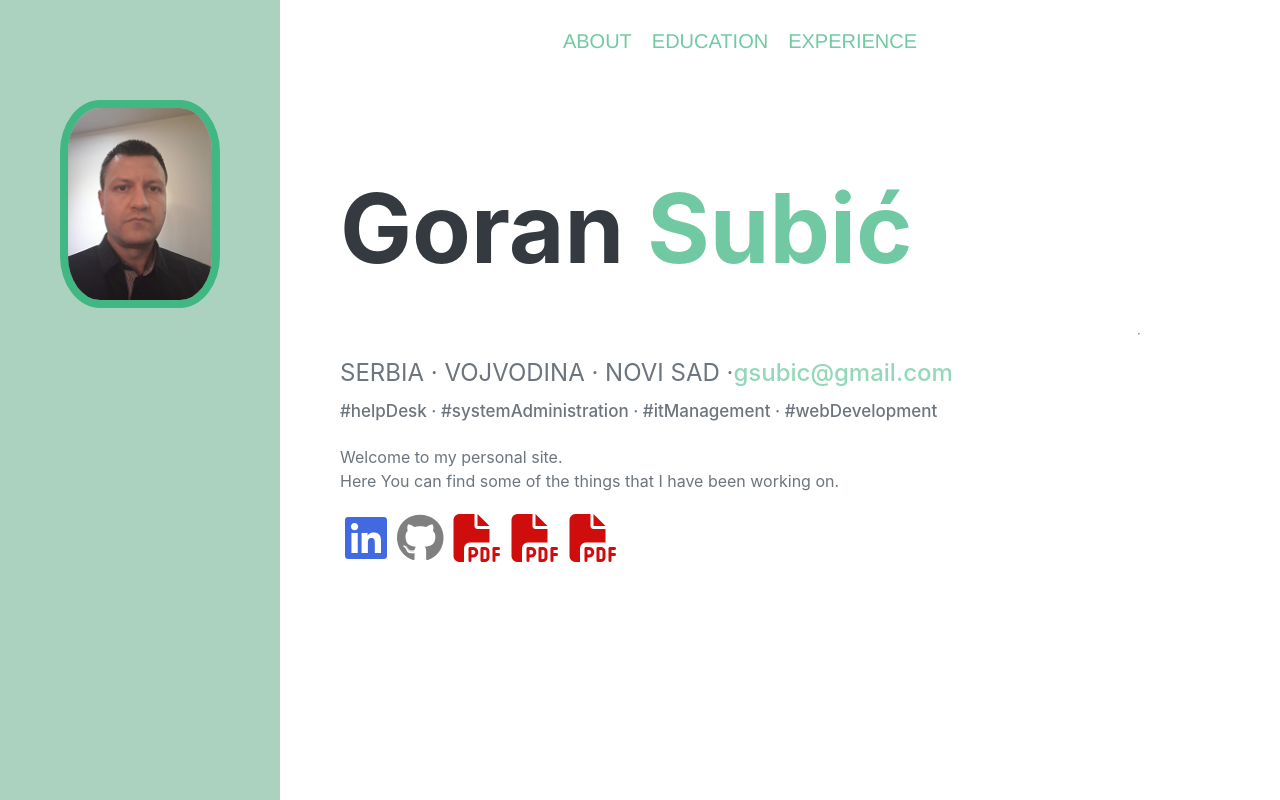
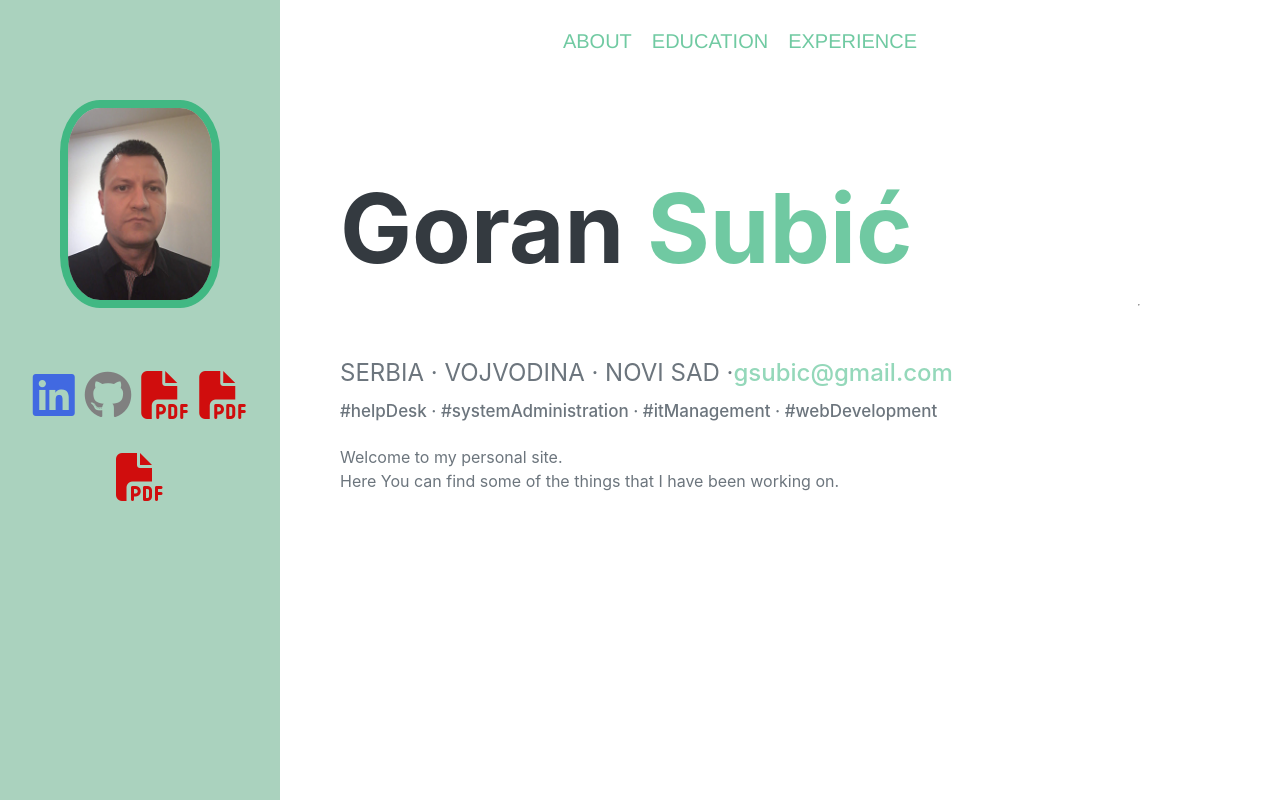
Before and after one commit to GoranSubic/GoranSubic.github.io, a Vue app: page / in a window 1280 px wide. Shown: the top 800 px of the page. Built offline with nearby package versions, Linux system fonts and the light colour scheme.

Commit message:
Added Social template - to About (on small screen) and SideNav (on desktop screen)

```diff
--- a/src/App.vue
+++ b/src/App.vue
@@ -32,7 +32,7 @@
             SideNav,
             About,
             Education,
-            Experience
+            Experience,
         }
     }
 </script>
@@ -60,14 +60,12 @@
 
     #app {
         padding-left: 17rem;
-        /*padding: 20px;*/
         width: 100%;
         font-family: Avenir, Helvetica, Arial, sans-serif;
         -webkit-font-smoothing: antialiased;
         -moz-osx-font-smoothing: grayscale;
         text-align: center;
         color: #2c3e50;
-        /*margin: 60px;*/
     }
 
     #main {
@@ -75,7 +73,6 @@
         float: left;
         padding: 20px;
         width: 70%;
-        /*margin-left: 200px;*/
     }
 
     /* The side navigation menu */
@@ -122,6 +119,23 @@
             width: 70%;
             height: auto;
         }
+
+        #mysidenav #social-data {
+            display: none;
+        }
+
+        #about-data #social-data {
+            display: block;
+        }
+
+        #about-data .social-icons {
+            float: left;
+            width: 100%;
+        }
+
+        #about-data .social-icons > a {
+            margin: 5px;
+        }
     }
 
     h2 {
@@ -152,13 +166,8 @@
         padding-bottom: 5rem;
         max-width: 75rem;
         min-height: 70vh;
-        /*min-height: 75rem;*/
         width: 100%;
     }
-
-    /*.resume-section {
-        min-height: 550px;
-    }*/
 
     @media (min-width: 992px) {
         section.resume-section {
@@ -218,7 +227,7 @@
         font-weight: 500;
     }
 
-    .subheading-roles {
+    .subheading-roles, .job-name-link {
         font-size: 17px;
         font-weight: 500;
         float: left;
--- a/src/views/About.vue
+++ b/src/views/About.vue
@@ -16,42 +16,8 @@
                     <p>Welcome to my personal site. </p>
                     <p>Here You can find some of the things that I have been working on.</p>
                 </div>
-                <div class="social-icons">
-                    <a class="tooltip" href="https://www.linkedin.com/in/goran-subic" target="_blank">
-                        <span style="font-size: 3em; color: royalblue;">
-                            <i class="fab fa-linkedin"></i>
-                        </span>
-                        <span class="tooltiptext">LinkedIn Profile</span>
-                    </a>
-
-                    <a class="tooltip" href="https://github.com/goransubic" target="_blank">
-                        <span style="font-size: 3em; color: grey;">
-                            <i class="fab fa-github"></i>
-                        </span>
-                        <span class="tooltiptext">GitHub</span>
-                    </a>
-
-                    <a class="tooltip" href="pdf/Goran_Subic_CV_eng.pdf" target="_blank">
-                        <span style="font-size: 3em;color: #d00d0d;">
-                            <i class="fas fa-file-pdf"></i>
-                        </span>
-                        <span class="tooltiptext">CV - eng</span>
-                    </a>
-
-                    <a class="tooltip" href="pdf/Goran_Subic_CV_srb.pdf" target="_blank">
-                        <span style="font-size: 3em;color: #d00d0d;">
-                            <i class="fas fa-file-pdf"></i>
-                        </span>
-                        <span class="tooltiptext">CV - srb</span>
-                    </a>
-
-                    <a class="tooltip" href="pdf/LetterOfRec_Smart_PHP.pdf" target="_blank">
-                        <span style="font-size: 3em;color: #d00d0d;">
-                            <i class="fas fa-file-pdf"></i>
-                        </span>
-                        <span class="tooltiptext">Smart DOO - Letter of Recommendation</span>
-                    </a>
-
+                <div id="social-data">
+                    <Social msgSocial="Social and profile documents on about small screen" />
                 </div>
             </div>
             <hr class="m-0">
@@ -60,10 +26,15 @@
 </template>
 
 <script>
+    import Social from './Social.vue'
+
     export default {
       name: 'About',
       props: {
           msgAbout: String
+        },
+        components: {
+            Social,
         }
     }
 </script>
@@ -95,39 +66,4 @@ export default {
         color: rgb(65, 184, 131);
         opacity: 0.75;
     }
-
-    .social-icons {
-        float: left;
-        width: 100%;
-    }
-
-    .social-icons > a {
-        margin: 5px;
-    }
-
-    /* Tooltip container */
-    .tooltip {
-        position: relative;
-        display: inline-block;
-        /*border-bottom: 1px dotted black;*/ /* If you want dots under the hoverable text */
-    }
-
-        /* Tooltip text */
-        .tooltip .tooltiptext {
-            visibility: hidden;
-            width: 120px;
-            background-color: black;
-            color: #fff;
-            text-align: center;
-            padding: 5px 0;
-            border-radius: 6px;
-            /* Position the tooltip text - see examples below! */
-            position: absolute;
-            z-index: 1;
-        }
-
-        /* Show the tooltip text when you mouse over the tooltip container */
-        .tooltip:hover .tooltiptext {
-            visibility: visible;
-        }
 </style>
--- a/src/views/Experience.vue
+++ b/src/views/Experience.vue
@@ -27,7 +27,7 @@
                 </div>
                 <div class="job" onclick="showJob(this)" onmouseover="jobLinkWeight(this)" onmouseout="jobLinkNormal(this)">
                     <p class="job-title">
-                        <span class="job-name-link">Web Developer</span> „CloudTech“ - PHP Developer (Dec 2015 – Feb 2018) <span class="job-desc-link">>></span>
+                        <span class="job-name-link">Web Developer</span>: „CloudTech“ - PHP Developer (Dec 2015 – Feb 2018) <span class="job-desc-link">>></span>
 </p>
                     <p class="job-desc" style="display: none;">
                         <pre>
@@ -42,7 +42,7 @@
                 </div>
                 <div class="job" onclick="showJob(this)" onmouseover="jobLinkWeight(this)" onmouseout="jobLinkNormal(this)">
                     <p class="job-title">
-                        <span class="job-name-link">IT Manager</span> „BB Trade“ AD (Jun 2011 – Maj 2015) <span class="job-desc-link">>></span>
+                        <span class="job-name-link">IT Manager</span>: „BB Trade“ AD (Jun 2011 – Maj 2015) <span class="job-desc-link">>></span>
 </p>
                     <p class="job-desc" style="display: none;">
                         <pre>
@@ -56,7 +56,7 @@
                 </div>
                 <div class="job" onclick="showJob(this)" onmouseover="jobLinkWeight(this)" onmouseout="jobLinkNormal(this)">
                     <p class="job-title">
-                        <span class="job-name-link">System Administrator</span> „Frikom” AD Padinska Skela (Avg 2007 – Maj 2011) <span class="job-desc-link">>></span>
+                        <span class="job-name-link">System Administrator</span>: „Frikom” AD Padinska Skela (Avg 2007 – Maj 2011) <span class="job-desc-link">>></span>
 </p>
                     <p class="job-desc" style="display: none;">
                         <pre>
@@ -66,7 +66,7 @@
                 </div>
                 <div class="job" onclick="showJob(this)" onmouseover="jobLinkWeight(this)" onmouseout="jobLinkNormal(this)">
                     <p class="job-title">
-                        <span class="job-name-link">Help Desk</span> „Rodić M&B Invest” doo Novi Sad (Jun 2006 – Avg 2007) <span class="job-desc-link">>></span>
+                        <span class="job-name-link">Help Desk</span>: „Rodić M&B Invest” doo Novi Sad (Jun 2006 – Avg 2007) <span class="job-desc-link">>></span>
 </p>
                     <p class="job-desc" style="display: none;">
                         <pre>
@@ -76,7 +76,7 @@
                 </div>
                 <div class="job" onclick="showJob(this)" onmouseover="jobLinkWeight(this)" onmouseout="jobLinkNormal(this)">
                     <p class="job-title">
-                        <span class="job-name-link">Help Desk</span> „Rodić M&B-CO” doo Kula (Dec 2005 – Jun 2006) <span class="job-desc-link">>></span>
+                        <span class="job-name-link">Help Desk</span>: „Rodić M&B-CO” doo Kula (Dec 2005 – Jun 2006) <span class="job-desc-link">>></span>
 </p>
                     <p class="job-desc" style="display: none;">
                         <pre>
--- a/src/views/SideNav.vue
+++ b/src/views/SideNav.vue
@@ -3,14 +3,23 @@
         <div id="my-img">
             <img class="my-img" alt="My image" src="../assets/GoranSubic.png">
         </div>
+
+        <div id="social-data">
+            <Social msgSocial="Social and profile documents on 'desktop' screens" />
+        </div>
     </aside>
 </template>
 
 <script>
+    import Social from './Social.vue'
+
     export default {
         name: 'SideNav',
         props: {
             msgSideNav: String
+        },
+        components: {
+            Social,
         }
     }
 </script>
@@ -24,4 +33,22 @@ export default {
         margin: 0 auto;
         border-radius: 25%;
     }
+
+    #about-data #social-data {
+        display: none;
+    }
+
+    #mysidenav #social-data {
+        display: block;
+        margin-top: 3rem;
+    }
+
+    #mysidenav .social-icons {
+        float: left;
+        width: 100%;
+    }
+
+    #mysidenav .social-icons > a {
+        margin: 5px;
+    }
 </style>
--- /dev/null
+++ b/src/views/Social.vue
@@ -0,0 +1,82 @@
+<template>
+    <!-- About-->
+    <div id="social-data" style="display: block;">
+        <div class="social-icons">
+            <a class="tooltip" href="https://www.linkedin.com/in/goran-subic" target="_blank">
+                <span style="font-size: 3em; color: royalblue;">
+                    <i class="fab fa-linkedin"></i>
+                </span>
+                <span class="tooltiptext">LinkedIn Profile</span>
+            </a>
+
+            <a class="tooltip" href="https://github.com/goransubic" target="_blank">
+                <span style="font-size: 3em; color: grey;">
+                    <i class="fab fa-github"></i>
+                </span>
+                <span class="tooltiptext">GitHub</span>
+            </a>
+
+            <a class="tooltip" href="pdf/Goran_Subic_CV_eng.pdf" target="_blank">
+                <span style="font-size: 3em;color: #d00d0d;">
+                    <i class="fas fa-file-pdf"></i>
+                </span>
+                <span class="tooltiptext">CV - eng</span>
+            </a>
+
+            <a class="tooltip" href="pdf/Goran_Subic_CV_srb.pdf" target="_blank">
+                <span style="font-size: 3em;color: #d00d0d;">
+                    <i class="fas fa-file-pdf"></i>
+                </span>
+                <span class="tooltiptext">CV - srb</span>
+            </a>
+
+            <a class="tooltip" href="pdf/LetterOfRec_Smart_PHP.pdf" target="_blank">
+                <span style="font-size: 3em;color: #d00d0d;">
+                    <i class="fas fa-file-pdf"></i>
+                </span>
+                <span class="tooltiptext">Smart DOO - Letter of Recom</span>
+            </a>
+
+        </div>
+    </div>
+</template>
+
+<script>
+export default {
+  name: 'Social',
+  props: {
+      msgSocial: String
+  }
+}
+</script>
+
+<style>
+    /* Tooltip container */
+    .tooltip {
+        position: relative;
+        display: inline-block;
+        /*border-bottom: 1px dotted black;*/ /* If you want dots under the hoverable text */
+    }
+
+    /* Tooltip text */
+        .tooltip .tooltiptext {
+            visibility: hidden;
+            background-color: rgb(52, 58, 64);
+            color: #fff;
+            text-align: center;
+            padding: 5px 0;
+            border-radius: 6px;
+            /* Position the tooltip text - see examples below! */
+            width: 80px;
+            top: 100%;
+            left: 50%;
+            margin-left: -40px; /* Use half of the width (120/2 = 60), to center the tooltip */
+            position: absolute;
+            z-index: 1;
+        }
+
+    /* Show the tooltip text when you mouse over the tooltip container */
+    .tooltip:hover .tooltiptext {
+        visibility: visible;
+    }
+</style>
```
Lines whose indentation alone changed are shown as unchanged.
